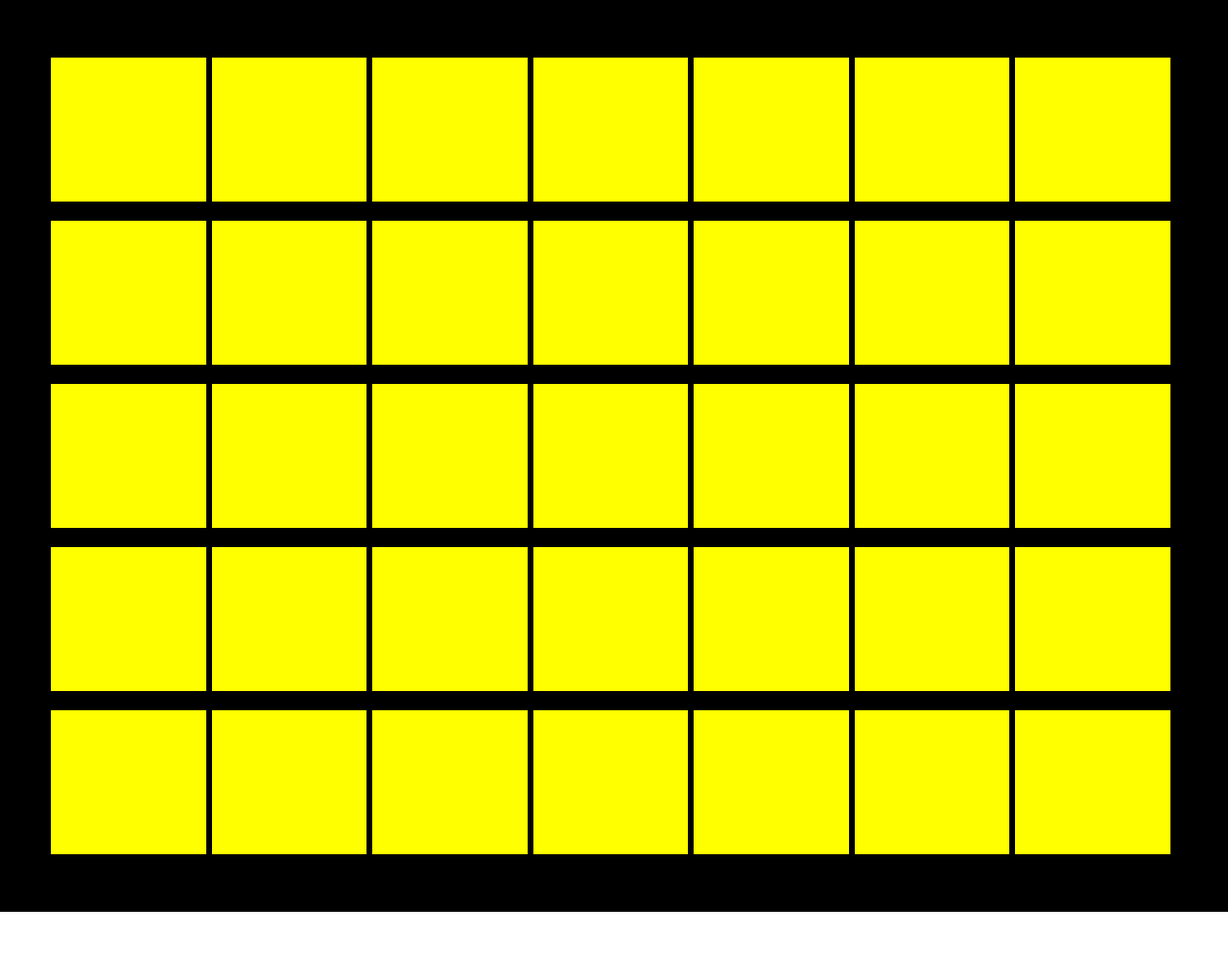
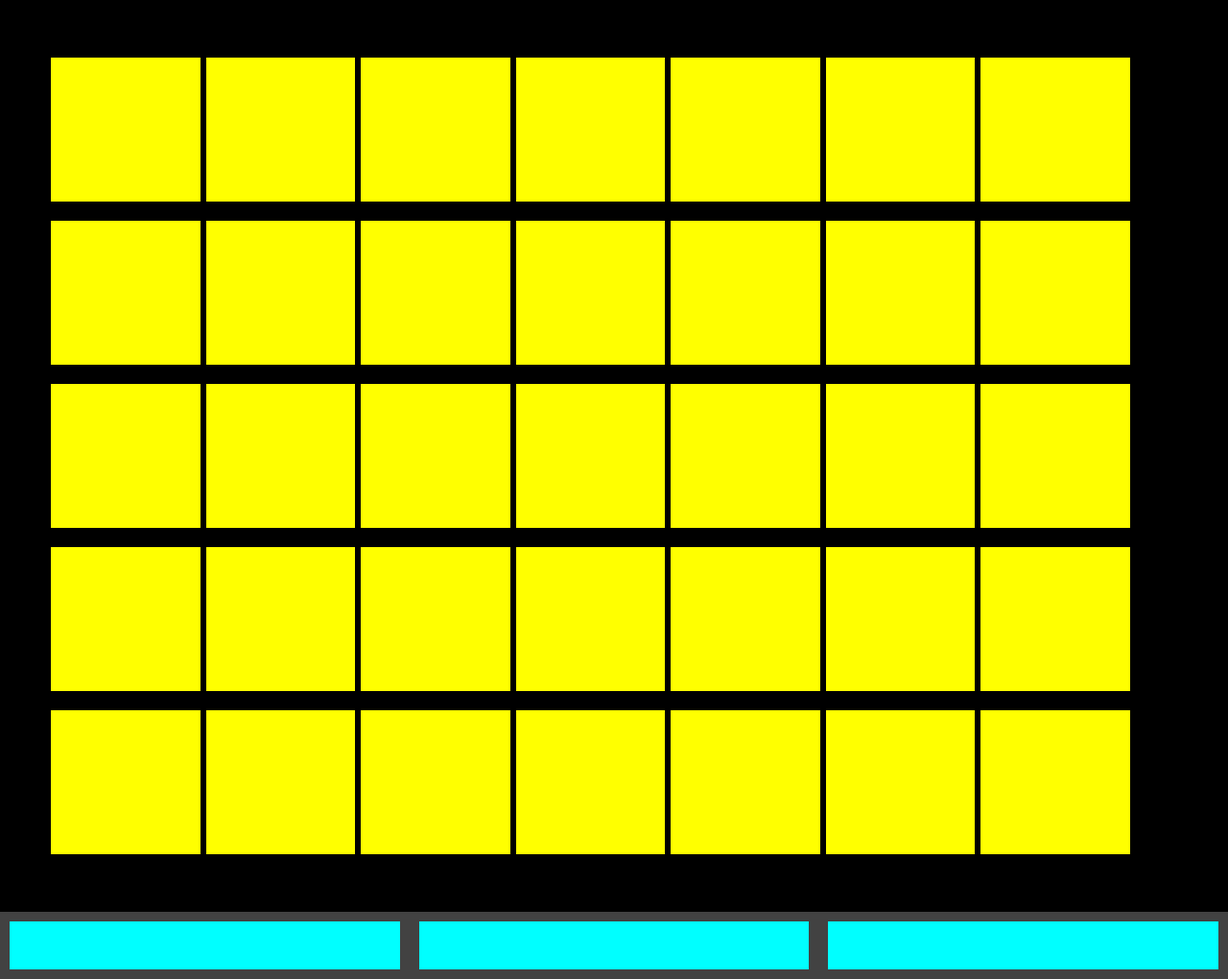
Before and after one commit to LorenzoPranio/html-css-zoom, a plain HTML site: page index.html in a window 1280 px wide. Shown: the whole page at 96% size. Before the commit the page ends 950 px from the top, so only its background shows below. Drawn offline with Linux system fonts and the light colour scheme.

Commit message:
[UPD]Added footer section with colored blocks in index.html

```diff
--- a/css/style.css
+++ b/css/style.css
@@ -25,7 +25,7 @@ main{
 }
 
 .col-14{
-    width: calc(100% / 7 - 7px);
+    width: calc(100% / 7 - 13px);
     margin: 10px 3px;
     height: 150px;
     background-color: yellow;
@@ -33,4 +33,19 @@ main{
 
 /*REGOLE FOOTER*/
 
+footer{
+    background-color: rgb(66, 66, 66);
+}
+
+.containerfoot{
+    width: 100%;
+}
+
+.col-33{
+    width: calc(100% / 3 - 20px);
+    height: 50px;
+    background-color: aqua;
+    margin: 10px;
+}
+
 /*ID*/
--- a/index.html
+++ b/index.html
@@ -154,8 +154,22 @@
                 </div>
             </div>
         </div>
-
     </main>
     <!--Footer con i segni-->
+    <footer>
+        <div class="containerfoot">
+            <div class="row">
+                <div class="col-33">
+                    <div class="content"></div>
+                </div>
+                <div class="col-33">
+                    <div class="content"></div>
+                </div>
+                <div class="col-33">
+                    <div class="content"></div>
+                </div>
+            </div>
+        </div>
+    </footer>
 </body>
 </html>
```
